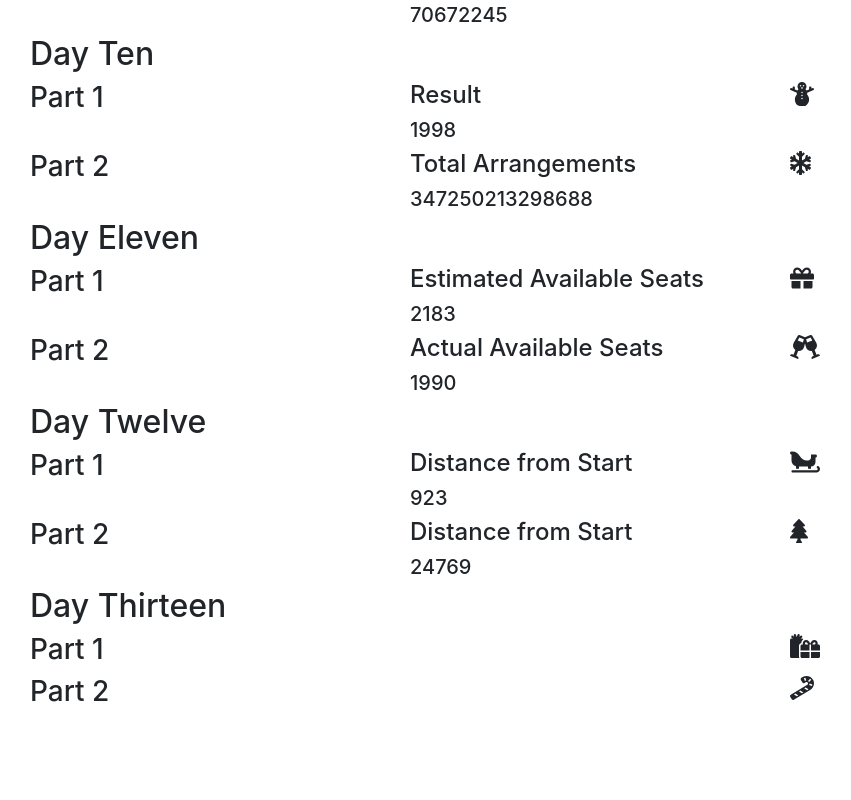
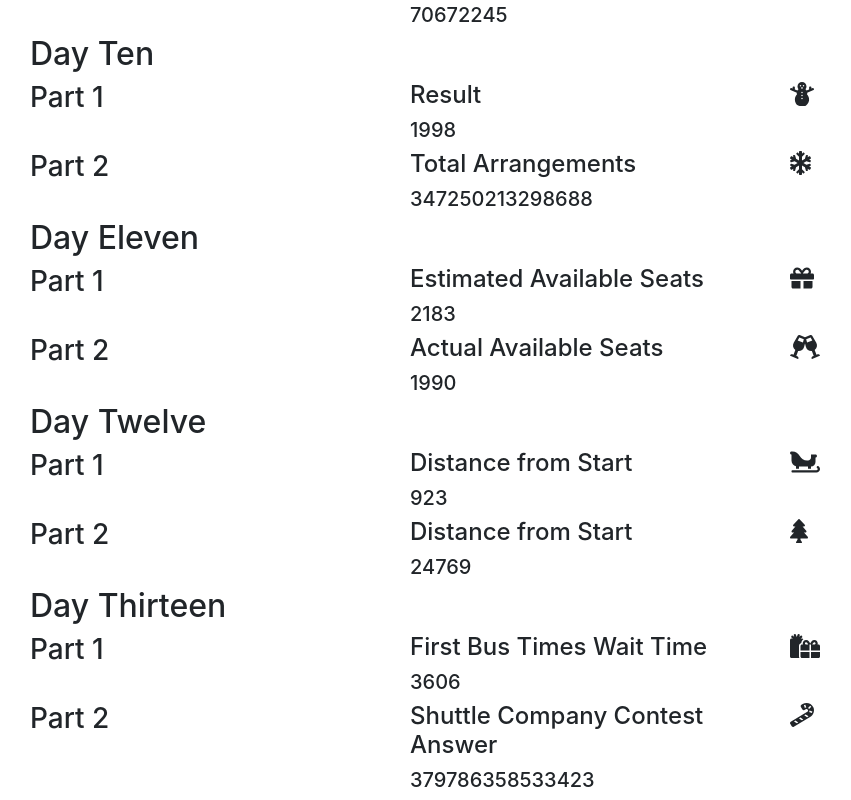
Before and after one commit to bryantkelley/aoc-2020, a React (Create React App) app: page / in a window 1280 px wide. Shown: the part 1989-2789 px from the top of the page, without its empty margins (55-906 px from the left). Before the commit the page ends 2705 px from the top, so only its background shows below. Built offline with nearby package versions, Linux system fonts and the light colour scheme.

Commit message:
Day 13 Complete

```diff
--- a/src/13/thirteen.js
+++ b/src/13/thirteen.js
@@ -5,33 +5,78 @@ import { faCandyCane, faGifts } from '@fortawesome/free-solid-svg-icons';
 import raw from './input.txt';
 
 function Thirteen() {
-  const [entries, setEntries] = useState([]);
+  const [arrival, setArrival] = useState(0);
+  const [buses, setBuses] = useState([])
 
   useEffect(() => {
     async function getEntries() {
-      fetch(raw).then(r => r.text()).then(text => text.split('\n')).then((arr) => {
-        setEntries(arr);
+      fetch(raw).then(r => r.text()).then((text) => {
+        const [arr, newBuses] = text.split('\n');
+        const filteredBuses = newBuses.split(',');
+        setArrival(parseInt(arr, 10));
+        setBuses(filteredBuses);
       });
     }
 
-    if (!entries.length) {
+    if (!buses.length) {
       getEntries();
     }
-  }, [entries]);
+  }, [buses]);
 
   const resultOne = useMemo(() => {
-    if (!entries.length) {
+    if (!buses.length) {
       return '';
     }
 
-  }, [entries]);
+    const filteredBuses = buses.filter(bus => bus !== 'x').map(bus => parseInt(bus, 10))
+
+    let found = false;
+    let currentTime = arrival;
+    let busId = 0;
+    while (!found) {
+      let theOne = 0;
+      let busFound = false;
+      for (let i = 0; i < filteredBuses.length; i++) {
+        if (currentTime % filteredBuses[i] === 0) {
+          busFound = true;
+          theOne = filteredBuses[i];
+        }
+      }
+
+      if (busFound) {
+        found = true;
+        busId = theOne;
+      } else {
+        currentTime = currentTime + 1;
+      }
+    }
+
+    return busId * (currentTime - arrival);
+
+  }, [buses, arrival]);
 
   const resultTwo = useMemo(() => {
-    if (!entries.length) {
+    if (!buses.length) {
       return '';
     }
 
-  }, [entries]);
+    const entries = buses.map((bus, bi) => ({
+      value: bus === 'x' ? 'x' : parseInt(bus, 10),
+      index: bi,
+    })).filter(b => b.value !== 'x');
+
+    let currentTime = entries[0].value;
+    let step = entries[0].value;
+    for (let i = 1; i < entries.length; i++) {
+      const { value, index } = entries[i];
+
+      while ((currentTime + index) % value !== 0) {
+        currentTime = currentTime + step;
+      }
+      step = step * value;
+    }
+    return currentTime;
+  }, [buses]);
 
   return (
     <Row>
@@ -46,7 +91,7 @@ function Thirteen() {
             <h3>Part 1</h3>
           </Col>
           <Col>
-            <h4> </h4>
+            <h4>First Bus Times Wait Time</h4>
             <h5>{resultOne}</h5>
           </Col>
           <Col>
@@ -60,7 +105,7 @@ function Thirteen() {
             <h3>Part 2</h3>
           </Col>
           <Col>
-            <h4> </h4>
+            <h4>Shuttle Company Contest Answer</h4>
             <h5>{resultTwo}</h5>
           </Col>
           <Col>
```
Also changed, not shown: src/13/input.txt.
